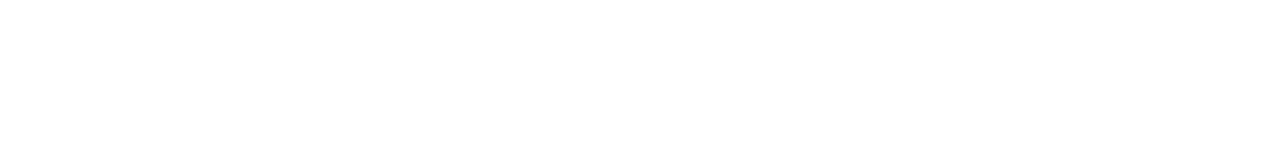
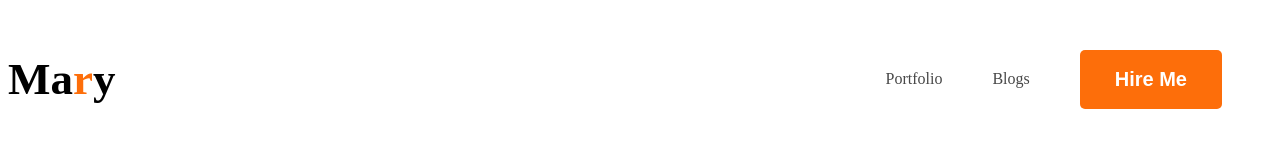
Before and after one commit to drTanvir181/web-dev-portfolio, a plain HTML site: page index.html in a window 1280 px wide. Drawn offline with Linux system fonts and the light colour scheme.

Commit message:
add image folder

```diff
--- a/index.html
+++ b/index.html
@@ -4,9 +4,23 @@
     <meta charset="UTF-8">
     <meta name="viewport" content="width=device-width, initial-scale=1.0">
     <title>Web Developer Portfolio</title>
+    <link rel="preconnect" href="https://fonts.googleapis.com">
+<link rel="preconnect" href="https://fonts.gstatic.com" crossorigin>
+<link href="https://fonts.googleapis.com/css2?family=Open+Sans:ital,wght@0,300..800;1,300..800&display=swap" rel="stylesheet">
+    <link rel="stylesheet" href="styles/portfolio.css">
 </head>
-<body>
+<body class="open-sans-normal">
     <header>
+        <nav>
+            <h3 class="nav-title">Ma<span class="text-primary">r</span>y</h2>
+        <ul>
+            <li><a class="dark-2" href="">Portfolio</a></li>
+            <li><a class="dark-2" href="">Blogs</a></li>
+            <li><button class="btn-primary">Hire Me</button></li>
+        </nav>
+
+
+        </ul>
 
     </header>
     <main>
--- /dev/null
+++ b/styles/portfolio.css
@@ -0,0 +1,34 @@
+
+.open-sans-normal> {
+  font-family: "Open Sans", sans-serif;
+  font-optical-sizing: auto;
+
+  font-style: normal;
+  font-variation-settings:
+    "wdth" 100;
+}
+.text-primary{color: #FD6E0A;}
+.dark-2{color:#474747}
+
+nav{display: flex;
+align-items: center;
+justify-content: space-between;}
+
+.nav-title{font-weight: 800;
+ font-size: 45px;
+}
+nav ul{display: flex;
+   align-items: center;
+}
+nav ul li{
+    list-style: none;
+margin-right: 50px;}
+nav li a{text-decoration: none;
+}
+.btn-primary{background-color: #FD6E0A;
+color:white;
+border-radius: 5px;
+border: none;
+padding: 18px 35px;
+font-size: 20px;
+font-weight: bold;}
```
Also changed, not shown: images/developer.png (added), images/hardy.png (added), images/header_bg.png (added), images/icons/facebook.png (added), images/icons/insta.png (added), images/icons/js.png (added), images/icons/mongo.png (added), images/icons/nodejs.png (added), images/icons/react.png (added), images/icons/twitter.png (added), images2/hardy.png (added).
